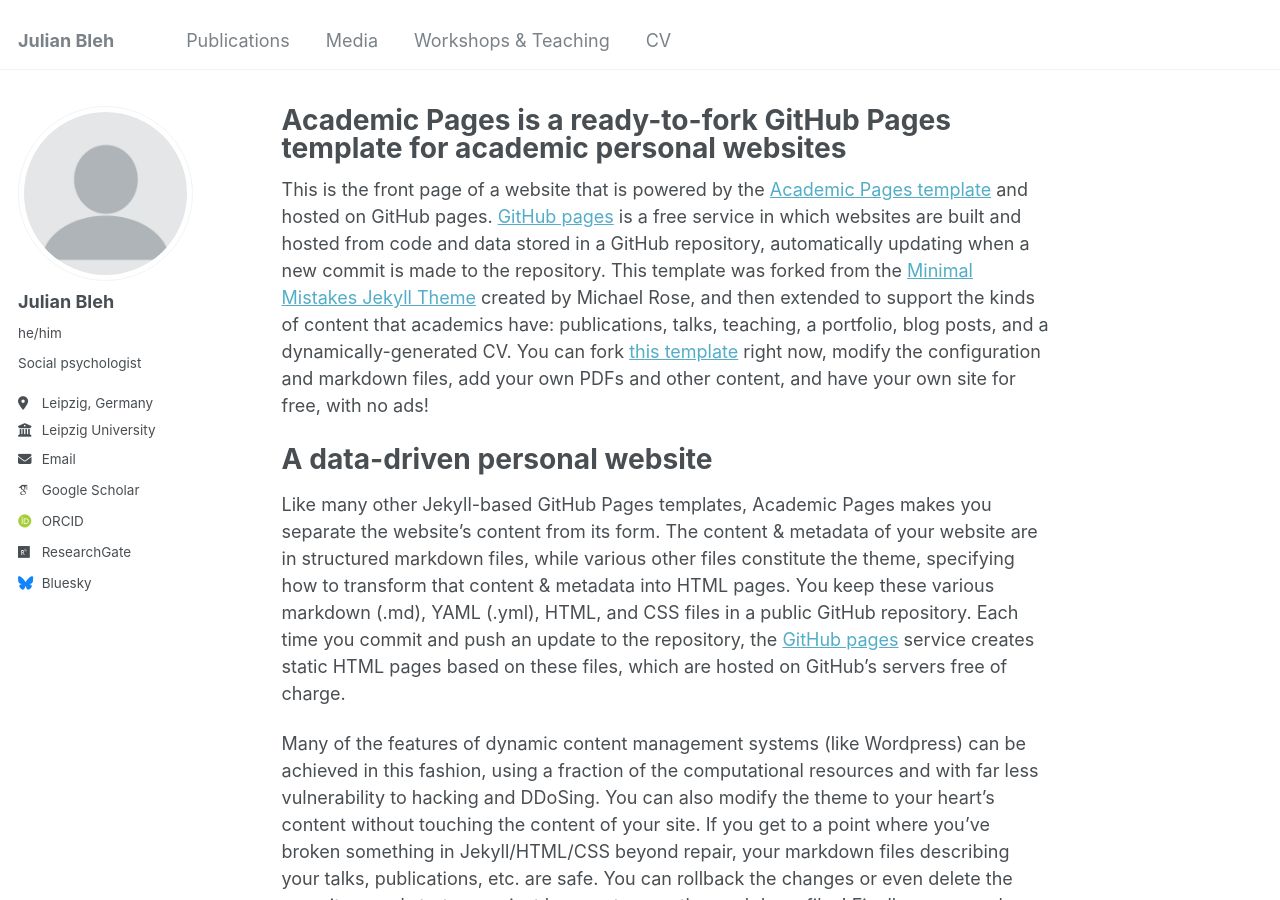
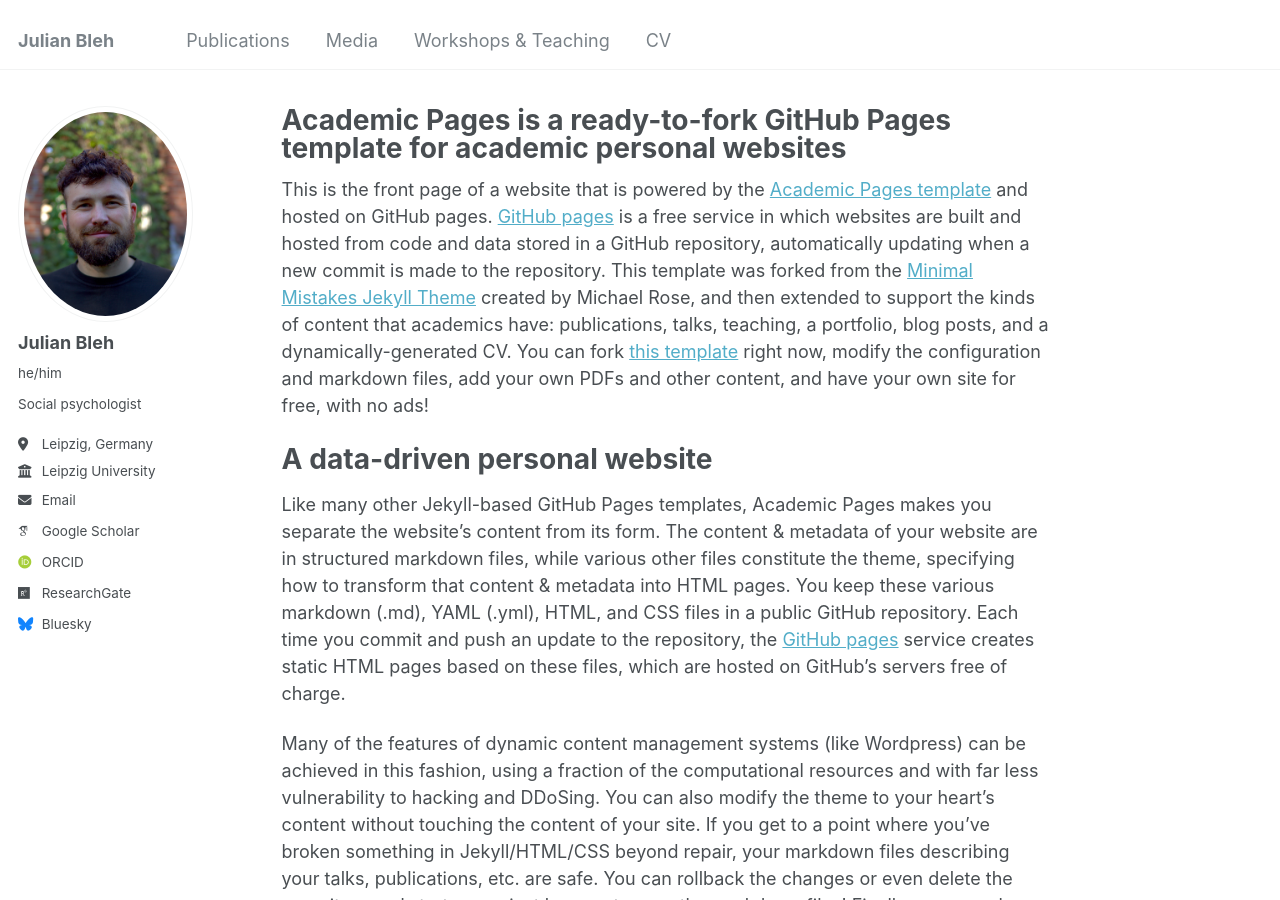
Before and after one commit to JulianBleh/JulianBleh1.github.io, a Jekyll site: the page built from _pages/about.md, in a window 1280 px wide and 900 px high. Built offline with Jekyll 4.4.1, drawn with Linux system fonts in a browser that asks for light colours; some web fonts are replaced.

Commit message:
Update _config.yml

```diff
--- a/_config.yml
+++ b/_config.yml
@@ -21,7 +21,7 @@
 #               Additional customization can be done by editing /_includes/author-profile.html
 author:
   # Biographic information
-  avatar           : "profile.png"
+  avatar           : "Foto2_Julian_Bleh_2022_under1mb.jpg"
   name             : "Julian Bleh"
   pronouns         : "he/him"
   call             : "#CallMeByMyFirstName / #GernePerDu"
```
